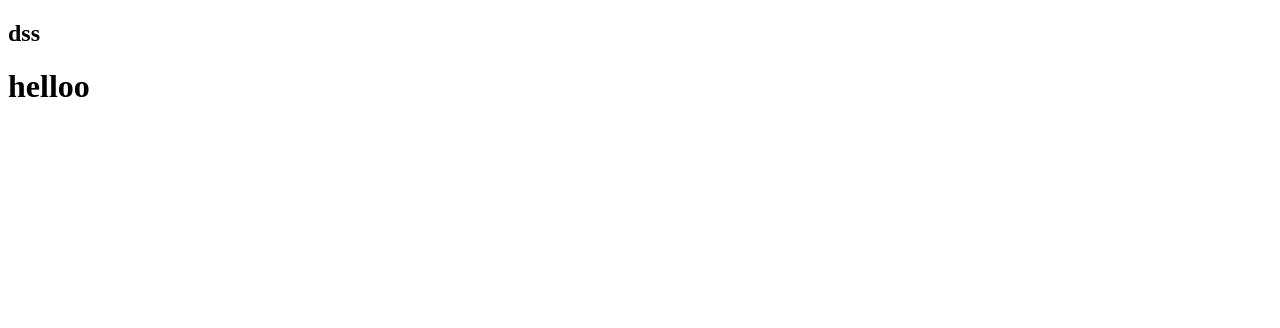
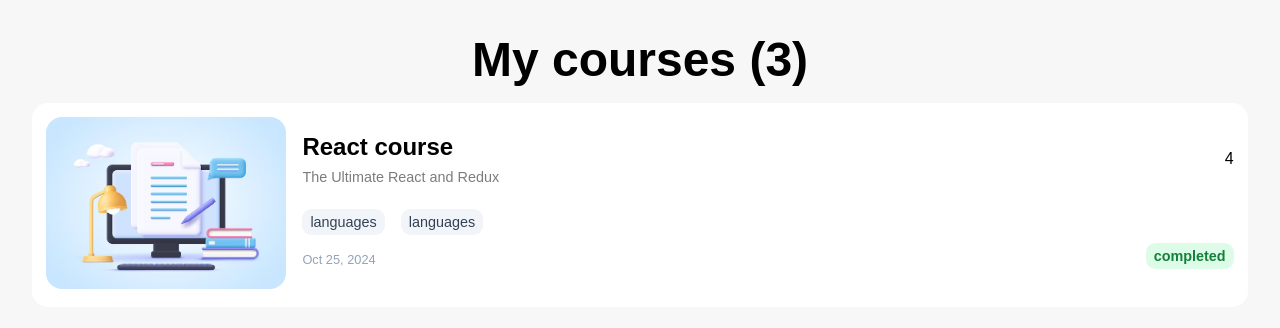
Before and after one commit to Mhmdkh80/React-01, a React (Vite) app: page / in a window 1280 px wide. Shown: the top 328 px of the page. Built offline with nearby package versions, Linux system fonts and the light colour scheme.

Commit message:
next adding

```diff
--- /dev/null
+++ b/src/App.css
@@ -0,0 +1,98 @@
+#root {
+  max-width: 1280px;
+  margin: 0 auto;
+  padding: 2rem;
+  text-align: center;
+}
+
+h1 {
+  font-weight: 700;
+  font-size: 3rem;
+  margin-bottom: 1rem;
+}
+
+.container {
+  max-width: 50rem;
+  margin: 0 auto;
+}
+
+.course-status {
+  display: flex;
+  justify-content: space-between;
+  margin: 2rem;
+  color: #64748b;
+  font-weight: 300;
+}
+
+.course-status .active {
+  font-weight: 700;
+  color: #334155;
+}
+
+.course-item {
+  padding: 0.9rem;
+  border-radius: 1rem;
+  background-color: #fff;
+  margin-bottom: 2rem;
+  display: flex;
+}
+
+.course-item__detail {
+  flex: 1;
+  justify-self: start;
+  padding: 1rem 0 1rem 1rem;
+}
+
+.course-item__body {
+  display: flex;
+  justify-content: space-between;
+  align-items: center;
+  gap: 0.6rem;
+  flex: 1;
+  margin-bottom: 1.5rem;
+}
+
+.course-item__body .title {
+  font-size: 1.5rem;
+  font-weight: 800;
+  margin-bottom: 0.5rem;
+}
+
+.course-item__body .desc {
+  font-size: 0.9rem;
+  color: #7c7c7c;
+}
+
+.course-item__body .rate {
+  white-space: nowrap;
+}
+
+.course-item__img img {
+  width: 15rem;
+  height: auto;
+  border-radius: 1rem;
+  overflow: hidden;
+}
+
+.course-item__footer .tags {
+  display: flex;
+  gap: 1rem;
+  margin-bottom: 0.5rem;
+}
+
+.course-item__footer .caption {
+  display: flex;
+  align-items: center;
+  justify-content: space-between;
+}
+
+.course-item__footer .date {
+  display: flex;
+  margin-top: 0.5rem;
+  color: #94a3b8;
+  font-size: 0.8rem;
+}
+
+.course-item__footer .caption .badge {
+  font-weight: bold;
+}
--- a/src/App.jsx
+++ b/src/App.jsx
@@ -1,8 +1,12 @@
+import "./app.css";
+import "./index.css";
+import CourseList from "./components/CourseList";
+
 function App() {
   return (
     <div>
-      <h2>dss</h2>
-      <h1>helloo</h1>
+      <h1>My courses (3)</h1>
+      <CourseList />
     </div>
   );
 }
--- /dev/null
+++ b/src/components/CourseList.jsx
@@ -0,0 +1,38 @@
+function CourseList() {
+  return (
+    <div className="course-list">
+      <div className="course-item">
+        <div className="course-item__img">
+          <img src="/images/img1.jpg" alt="img-1" />
+        </div>
+        <div className="course-item__detail">
+          <div className="course-item__body">
+            <div>
+              <p className="title">React course</p>
+              <p className="desc">The Ultimate React and Redux</p>
+            </div>
+            <span className="rate">4</span>
+          </div>
+          <div className="course-item__footer">
+            <div className="tags">
+              <span className="badge badge--secondary">languages</span>
+              <span className="badge badge--secondary">languages</span>
+            </div>
+            <div className="caption">
+              <div className="date">
+                {new Date().toLocaleDateString("en-US", {
+                  month: "short",
+                  year: "numeric",
+                  day: "numeric",
+                })}
+              </div>
+              <span className="badge badge--primary">completed</span>
+            </div>
+          </div>
+        </div>
+      </div>
+    </div>
+  );
+}
+
+export default CourseList;
--- /dev/null
+++ b/src/index.css
@@ -0,0 +1,39 @@
+/* :root {
+} */
+
+* {
+  margin: 0;
+  padding: 0;
+  box-sizing: border-box;
+}
+
+body {
+  font-family: "IBM Plex Mono", sans-serif;
+  background-color: #f7f7f7;
+}
+
+p {
+  text-align: left;
+}
+
+.badge {
+  white-space: nowrap;
+  padding: 0.3rem 0.5rem;
+  border-radius: 0.6rem;
+  display: inline-block;
+  font-size: 0.9rem;
+}
+
+.badge--primary {
+  background-color: #dcfce7;
+  color: #15803d;
+}
+.badge--secondary {
+  background-color: #f1f5f9;
+  color: #334155;
+}
+
+.badge--danger {
+  background-color: #ffedd5;
+  color: #c2410c;
+}
```
